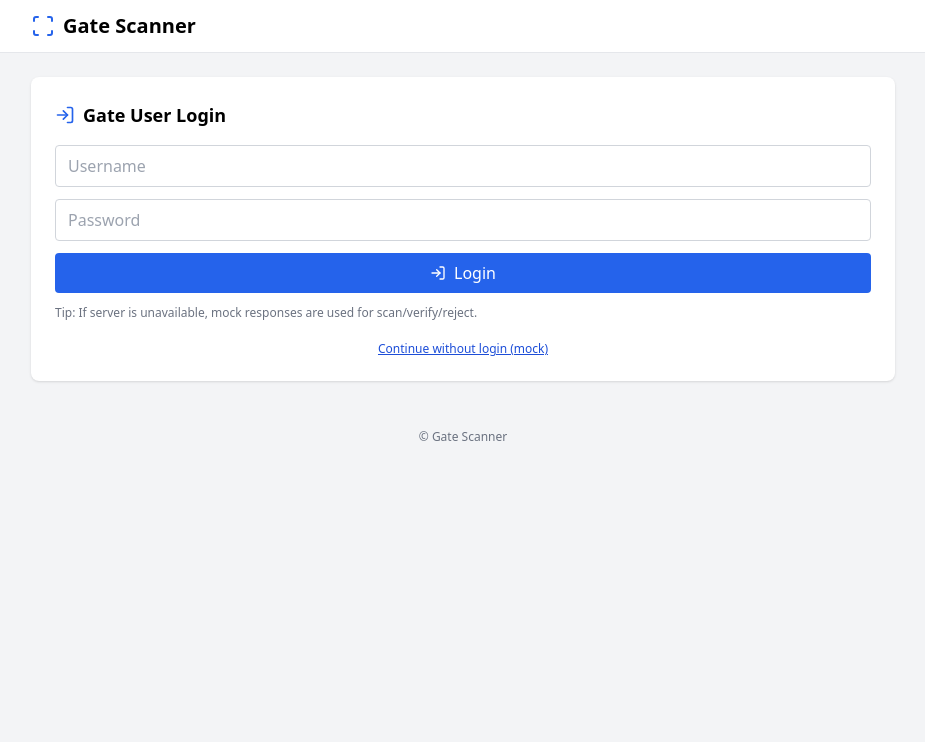
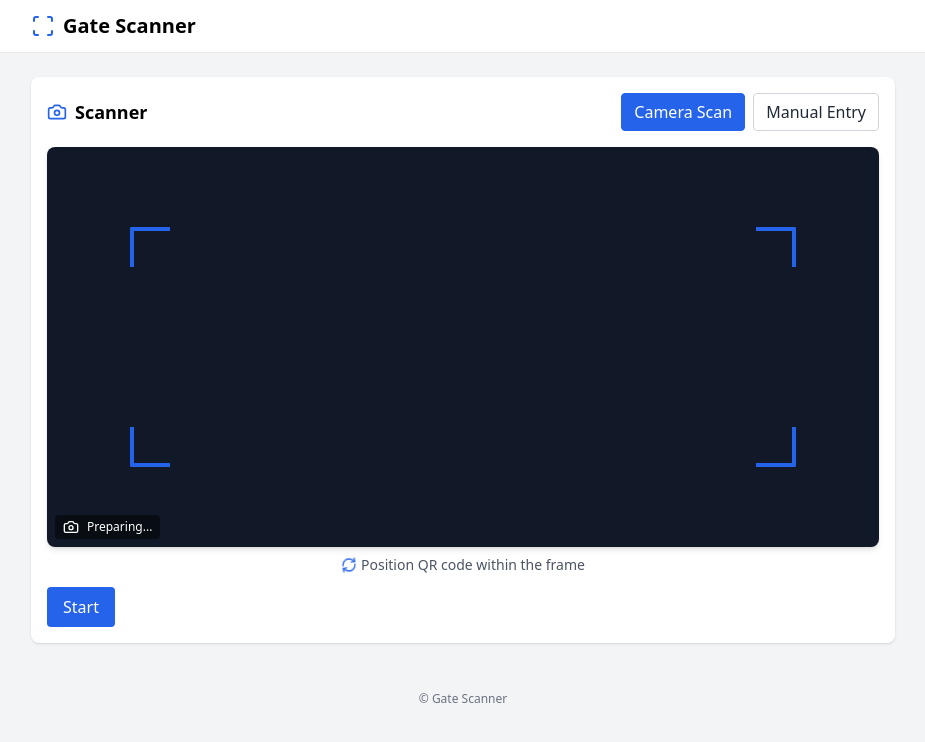
Before and after one commit to Arnav10090/Gate-Scanner-app, a React (Create React App) app: page / in a window 1280 px wide. Shown: the top 742 px of the page, without its empty margins (177-1102 px from the left). Built offline with nearby package versions, Linux system fonts and the light colour scheme.

Commit message:
Bypass login and always show main page
cgen-0b7b36dd9e0a47ca8ffcbabbb10368de

```diff
--- a/src/App.js
+++ b/src/App.js
@@ -190,9 +190,6 @@ export default function App() {
       <Header onLogout={handleLogout} isLoggedIn={loggedIn} />
 
       <main className="max-w-4xl mx-auto px-4 py-6 space-y-4">
-        {!loggedIn ? (
-          <LoginForm onSuccess={() => setLoggedIn(true)} onMockContinue={() => setLoggedIn(true)} />
-        ) : (
         <>
           <div className="bg-white rounded-lg shadow p-3 md:p-4">
             <div className="flex items-center justify-between">
@@ -263,7 +260,6 @@ export default function App() {
             <div className="flex items-center gap-2 text-blue-700"><span className="animate-spin inline-block h-4 w-4 border-2 border-current border-t-transparent rounded-full" /> Loading...</div>
           ) : null}
         </>
-        )}
       </main>
 
       <footer className="py-6 text-center text-xs text-gray-500">© Gate Scanner</footer>
```
Lines whose indentation alone changed are shown as unchanged.
